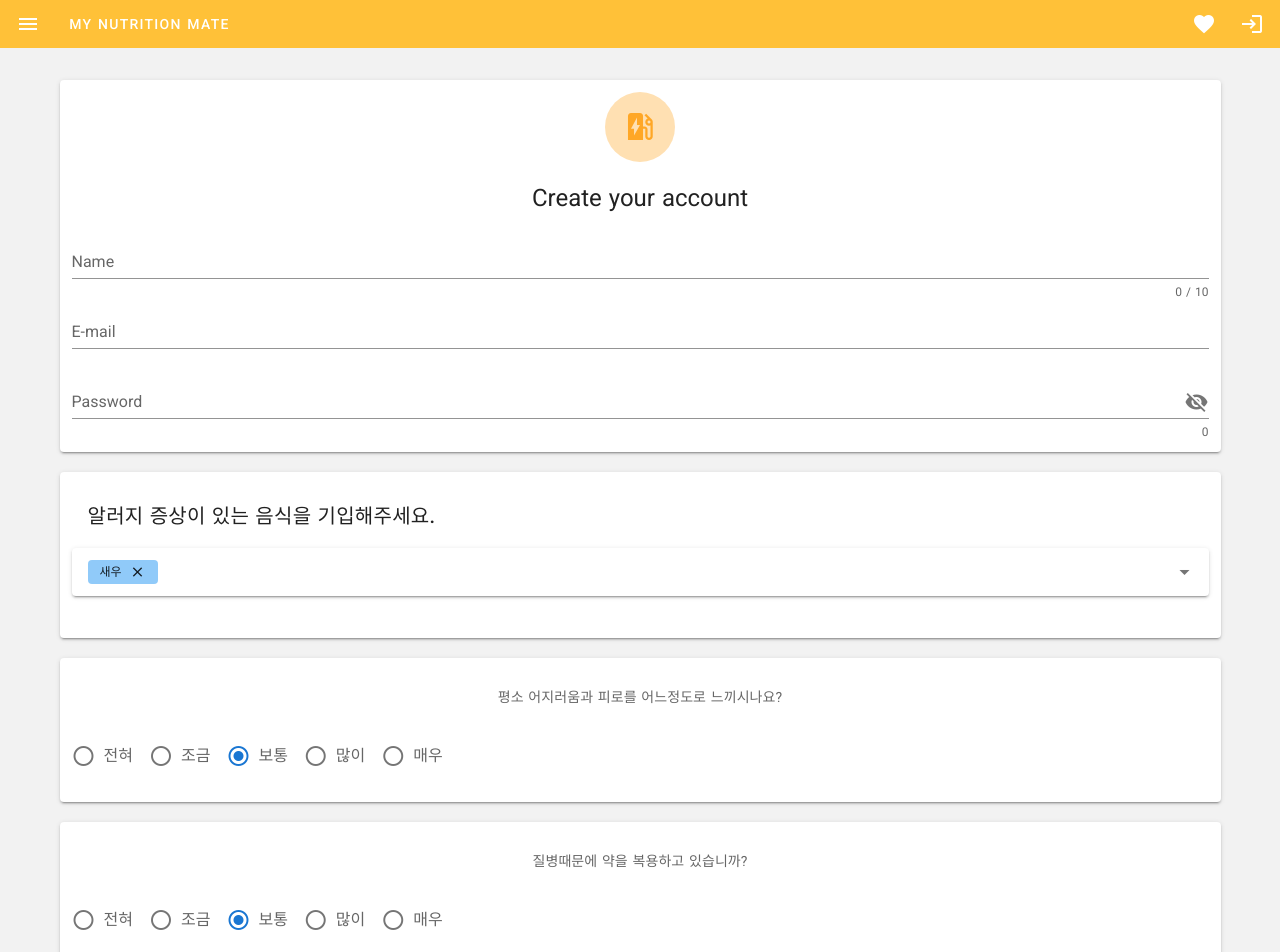
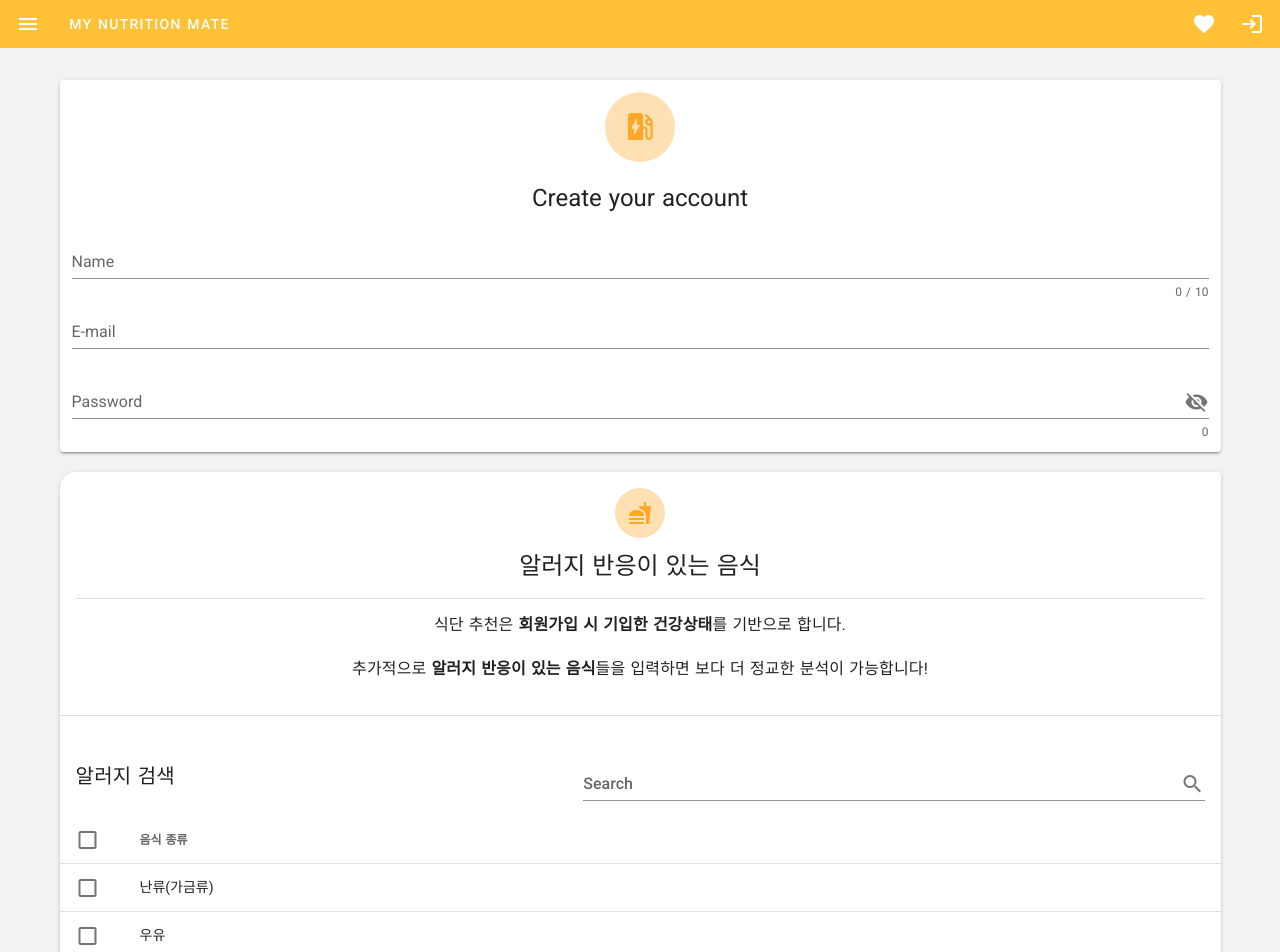
Before and after one commit to peterhyun1234/My_nutrition_mate, a Nuxt app in the folder front_end/: page /signup in a window 1280 px wide. Shown: the top 952 px of the page. Built offline with nearby package versions, Linux system fonts and the light colour scheme.

Commit message:
add allergy ditector

```diff
--- a/front_end/pages/signup/index.vue
+++ b/front_end/pages/signup/index.vue
@@ -58,84 +58,58 @@
             </v-form>
           </v-card>
           <v-card
-            class="mt-5 mb-5 pa-3"
-          >
-            <v-card-title>
-              알러지 증상이 있는 음식을 기입해주세요.
-            </v-card-title>
-            <v-combobox
-              v-model="model"
-              :filter="filter"
-              :hide-no-data="!search"
-              :items="items"
-              :search-input.sync="search"
-              hide-selected
-              label="Search for an option"
-              multiple
-              small-chips
-              solo
-            >
-              <template v-slot:no-data>
-                <v-list-item>
-                  <span class="subheading">Create</span>
-                  <v-chip
-                    :color="`${colors[nonce - 1]} lighten-3`"
-                    label
-                    small
+              class="mt-5 mb-5 pa-3"
+              shaped>
+              <v-layout
+                  row
+                  align-center
+                  justify-center
                   >
-                    {{ search }}
-                  </v-chip>
-                </v-list-item>
-              </template>
-              <template v-slot:selection="{ attrs, item, parent, selected }">
-                <v-chip
-                  v-if="item === Object(item)"
-                  v-bind="attrs"
-                  :color="`${item.color} lighten-3`"
-                  :input-value="selected"
-                  label
-                  small
-                >
-                  <span class="pr-2">
-                    {{ item.text }}
-                  </span>
-                  <v-icon
-                    small
-                    @click="parent.selectItem(item)"
-                  >mdi-close</v-icon>
-                </v-chip>
-              </template>
-              <template v-slot:item="{ index, item }">
-                <v-text-field
-                  v-if="editing === item"
-                  v-model="editing.text"
-                  autofocus
-                  flat
-                  background-color="transparent"
-                  hide-details
-                  solo
-                  @keyup.enter="edit(index, item)"
-                ></v-text-field>
-                <v-chip
-                  v-else
-                  :color="`${item.color} lighten-3`"
-                  dark
-                  label
-                  small
-                >
-                  {{ item.text }}
-                </v-chip>
-                <v-spacer></v-spacer>
-                <v-list-item-action @click.stop>
-                  <v-btn
-                    icon
-                    @click.stop.prevent="edit(index, item)"
-                  >
-                    <v-icon>{{ editing !== item ? 'mdi-pencil' : 'mdi-check' }}</v-icon>
-                  </v-btn>
-                </v-list-item-action>
-              </template>
-            </v-combobox>
+                  <v-flex xs12 sm12 md12>
+                      <v-card-text>
+                      <v-avatar
+                          color="#FFE0B2"
+                          size="50"
+                          >
+                          <v-icon
+                          color="#FFA726"
+                          > mdi-food</v-icon>
+                      </v-avatar>
+                      <p class="headline text--primary mt-3">
+                          알러지 반응이 있는 음식
+                      </p>
+                      <v-divider></v-divider>
+                      <p class="subtitle-1 text--primary mt-3 ">
+                          식단 추천은 <strong>회원가입 시 기입한 건강상태</strong>를 기반으로 합니다.</p>
+                      <p class="subtitle-1 text--primary mt-3 ">
+                          추가적으로 <strong>알러지 반응이 있는 음식</strong>들을 입력하면 보다 더 정교한 분석이 가능합니다!</p>
+                      </v-card-text>
+                      <v-divider></v-divider>
+                  </v-flex>
+                  <v-flex xs12 sm12 md12 class="mt-5 mb-5">
+                      <v-card-title>
+                      알러지 검색
+                          <v-spacer></v-spacer>
+                          <v-text-field
+                              v-model="search"
+                              append-icon="mdi-magnify"
+                              label="Search"
+                              single-line
+                              hide-details
+                          ></v-text-field>
+                      </v-card-title>
+                      <v-data-table
+                          v-model="selected"
+                          :headers="headers"
+                          :items="desserts"
+                          show-select
+                          :single-select="singleSelect"
+                          item-key="name"
+                          :search="search"
+                      >
+                      </v-data-table>
+                  </v-flex>
+              </v-layout>
           </v-card>
           <v-card
             class="mt-5 mb-5 pa-3"
@@ -245,6 +219,40 @@ export default {
   },
   data () {
     return {
+
+      search: '',
+      singleSelect: false,
+      selected: [],
+      headers: [
+        {
+          text: '음식 종류',
+          align: 'start',
+          sortable: false,
+          value: 'name',
+        },
+      ],
+      desserts: [
+        { name: '난류(가금류)',},
+        { name: '우유',},
+        { name: '메밀',},
+        { name: '땅콩',},
+        { name: '대두',},
+        { name: '밀',},
+        { name: '고등어',},
+        { name: '게',},
+        { name: '새우',},
+        { name: '돼지고기',},
+        { name: '복숭아',},
+        { name: '토마토',},
+        { name: '아황산류',},
+        { name: '호두',},
+        { name: '닭고기',},
+        { name: '쇠고기',},
+        { name: '오징어',},
+        { name: '조개류(굴, 전복 홍합 포함)',},
+      ],
+
+
       Qradios: ['radio-3', 'radio-3', 'radio-3', 'radio-3', 'radio-3',],
 
       name: '',
@@ -263,80 +271,15 @@ export default {
         required: value => !!value || 'Required.',
         min: v => v.length >= 8 || 'Min 8 characters',
       },
-
-
-      activator: null,
-      attach: null,
-      colors: ['green', 'purple', 'indigo', 'cyan', 'teal', 'orange'],
-      editing: null,
-      index: -1,
-      items: [
-        { header: '알러지에 대한 정보를 입력함으로써 추가하실 수 있습니다.' },
-        {
-          text: '새우',
-          color: 'blue',
-        },
-        {
-          text: '오이',
-          color: 'red',
-        },
-      ],
-      nonce: 1,
-      menu: false,
-      model: [
-        {
-          text: '새우',
-          color: 'blue',
-        },
-      ],
-      x: 0,
-      search: null,
-      y: 0,
     }
   },
 
-  watch: {
-    model (val, prev) {
-      if (val.length === prev.length) return
+  updated() {
+    //console.log("updated");
+    //console.log(this.selected[0].name);
+  },
 
-      this.model = val.map(v => {
-        if (typeof v === 'string') {
-          v = {
-            text: v,
-            color: this.colors[this.nonce - 1],
-          }
-
-          this.items.push(v)
-
-          this.nonce++
-        }
-
-        return v
-      })
-    },
-  },
   methods: {
-    edit (index, item) {
-      if (!this.editing) {
-        this.editing = item
-        this.index = index
-      } else {
-        this.editing = null
-        this.index = -1
-      }
-    },
-    filter (item, queryText, itemText) {
-      if (item.header) return false
-
-      const hasValue = val => val != null ? val : ''
-
-      const text = hasValue(itemText)
-      const query = hasValue(queryText)
-
-      return text.toString()
-        .toLowerCase()
-        .indexOf(query.toString().toLowerCase()) > -1
-    },
     signUp(){
       firebase.auth().createUserWithEmailAndPassword(this.email, this.password).then(
         function(user){
```
